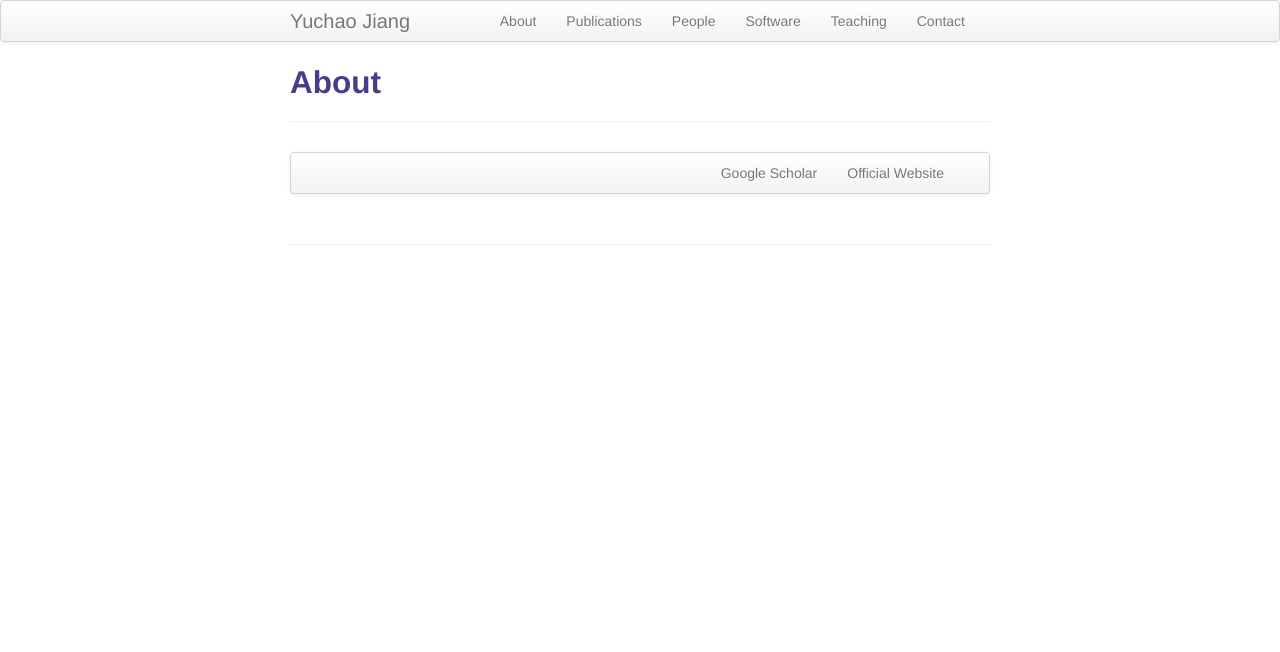
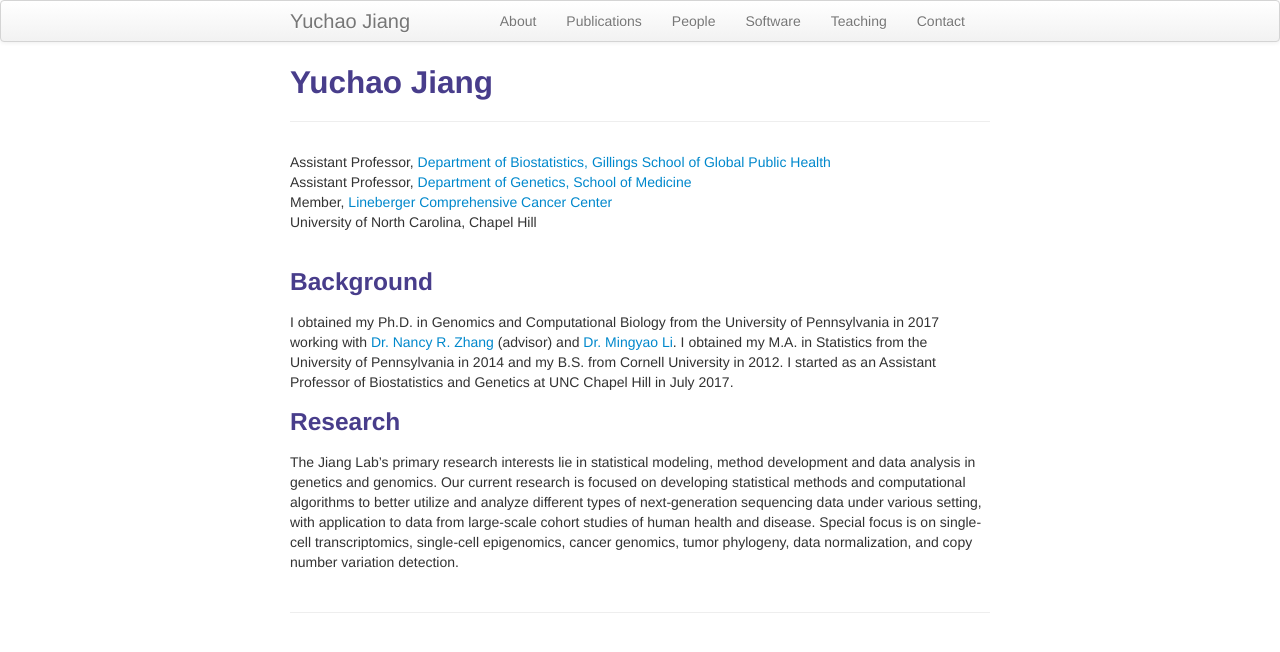
Before and after one commit to yuchaojiang/yuchaojiang.github.io, a Jekyll site: the page built from pages/about.md, in a window 1280 px wide. Shown: the top 652 px of the page. Built offline with Jekyll 4.4.1, drawn with Linux system fonts in a browser that asks for light colours.

Commit message:
added about

```diff
--- a/pages/about.md
+++ b/pages/about.md
@@ -1,14 +1,25 @@
 ---
 layout: page
-title: About
-description:
+title: Yuchao Jiang
+description: I am an Assistant Professor in the Department of Biostatistics and the Department of Genetics at the University of North Carolina, Chapel Hill.
+
 ---
 
-<div class="navbar">
-  <div class="navbar-inner">
-      <ul class="nav">
-          <li><a href="https://scholar.google.com/citations?user=YA9f7QUAAAAJ&hl=en">Google Scholar</a></li>
-        <li><a href="http://sph.unc.edu/adv_profile/yuchao-jiang-phd/">Official Website</a></li>
-      </ul>
-  </div>
+<div class="container">
+    <div class="row-fluid">
+            Assistant Professor, <a href="http://sph.unc.edu/bios/biostatistics/">Department of Biostatistics, Gillings School of Global Public Health</a><br/>
+            Assistant Professor, <a href="http://www.med.unc.edu/genetics/">Department of Genetics, School of Medicine</a><br/>
+            Member, <a href="https://unclineberger.org/">Lineberger Comprehensive Cancer Center</a><br/>
+            University of North Carolina, Chapel Hill <br/><br/>
+    </div>
 </div>
+
+
+###  Background
+
+I obtained my Ph.D. in Genomics and Computational Biology from the University of Pennsylvania in 2017 working with [Dr. Nancy R. Zhang](https://statistics.wharton.upenn.edu/profile/nzh/) (advisor) and [Dr. Mingyao Li](http://www.med.upenn.edu/apps/faculty/index.php/g275/p8122973). I obtained my M.A. in Statistics from the University of Pennsylvania in 2014 and my B.S. from Cornell University in 2012. I started as an Assistant Professor of Biostatistics and Genetics at UNC Chapel Hill in July 2017.
+
+
+### Research
+
+The Jiang Lab’s primary research interests lie in statistical modeling, method development and data analysis in genetics and genomics. Our current research is focused on developing statistical methods and computational algorithms to better utilize and analyze different types of next-generation sequencing data under various setting, with application to data from large-scale cohort studies of human health and disease. Special focus is on single-cell transcriptomics, single-cell epigenomics, cancer genomics, tumor phylogeny, data normalization, and copy number variation detection.
```
